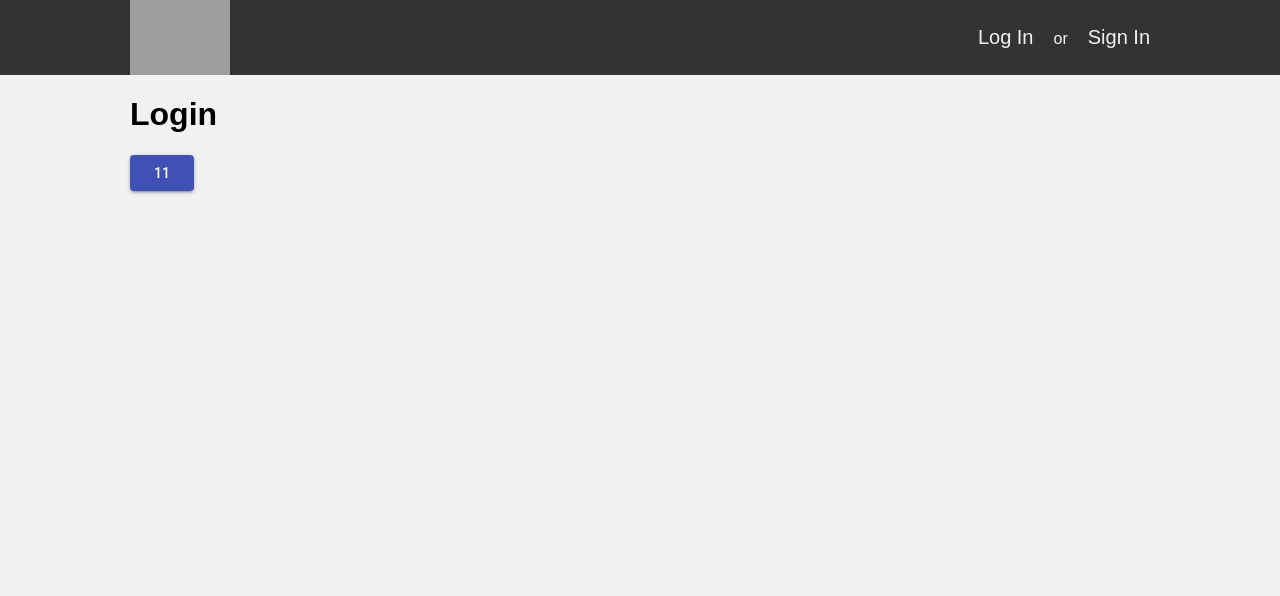
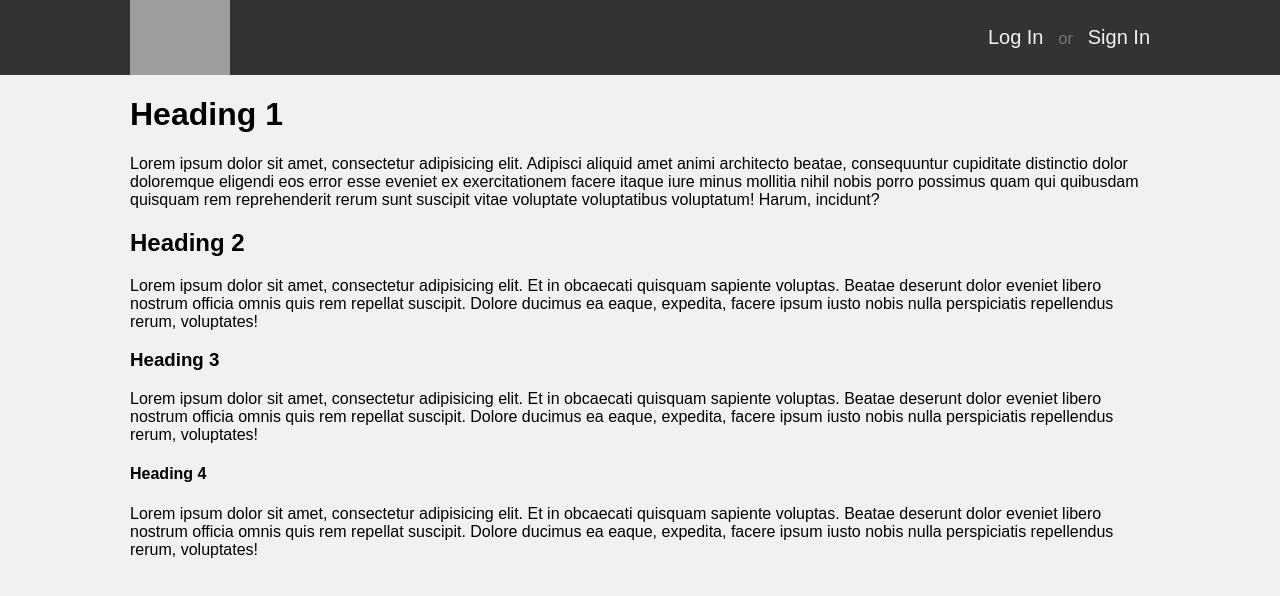
Before and after one commit to operbober/courgier-web, a React (Create React App) app: page / in a window 1280 px wide. Shown: the top 596 px of the page. Built offline with nearby package versions, Linux system fonts and the light colour scheme; grey boxes are pictures that could not be loaded; the HTML template or start-up script is replaced by a standard one.

Commit message:
minor fix

```diff
--- a/src/Containers/Header/Header.css
+++ b/src/Containers/Header/Header.css
@@ -22,7 +22,7 @@ a {
 }
 
 a:hover {
-    color: cyan;
+    color: #aaaaaa;
 }
 
 .nav {
@@ -36,5 +36,6 @@ a:hover {
 }
 
 .separate {
-    padding: 0 20px;
+    padding: 0 15px;
+    color: #777777;
 }
--- a/src/Containers/Header/Header.tsx
+++ b/src/Containers/Header/Header.tsx
@@ -1,4 +1,3 @@
-// import { Button } from '@material-ui/core';
 import * as React from 'react';
 import { NavLink } from 'react-router-dom';
 import './Header.css';
--- a/src/Pages/Home/Home.tsx
+++ b/src/Pages/Home/Home.tsx
@@ -1,4 +1,3 @@
-import { Button } from '@material-ui/core';
 import * as React from 'react';
 import './Home.css';
 
@@ -7,13 +6,23 @@ export default class Home extends React.Component {
     return (
         <React.Fragment>
           <div className="container">
-            <h1>Login</h1>
-            <Button
-                color="primary"
-                variant="contained"
-            >
-              11
-            </Button>
+            <h1>Heading 1</h1>
+            <p>Lorem ipsum dolor sit amet, consectetur adipisicing elit. Adipisci aliquid amet animi architecto beatae,
+              consequuntur cupiditate distinctio dolor doloremque eligendi eos error esse eveniet ex exercitationem
+              facere itaque iure minus mollitia nihil nobis porro possimus quam qui quibusdam quisquam rem reprehenderit
+              rerum sunt suscipit vitae voluptate voluptatibus voluptatum! Harum, incidunt?</p>
+            <h2>Heading 2</h2>
+            <p>Lorem ipsum dolor sit amet, consectetur adipisicing elit. Et in obcaecati quisquam sapiente voluptas.
+              Beatae deserunt dolor eveniet libero nostrum officia omnis quis rem repellat suscipit. Dolore ducimus ea
+              eaque, expedita, facere ipsum iusto nobis nulla perspiciatis repellendus rerum, voluptates!</p>
+            <h3>Heading 3</h3>
+            <p>Lorem ipsum dolor sit amet, consectetur adipisicing elit. Et in obcaecati quisquam sapiente voluptas.
+              Beatae deserunt dolor eveniet libero nostrum officia omnis quis rem repellat suscipit. Dolore ducimus ea
+              eaque, expedita, facere ipsum iusto nobis nulla perspiciatis repellendus rerum, voluptates!</p>
+            <h4>Heading 4</h4>
+            <p>Lorem ipsum dolor sit amet, consectetur adipisicing elit. Et in obcaecati quisquam sapiente voluptas.
+              Beatae deserunt dolor eveniet libero nostrum officia omnis quis rem repellat suscipit. Dolore ducimus ea
+              eaque, expedita, facere ipsum iusto nobis nulla perspiciatis repellendus rerum, voluptates!</p>
           </div>
         </React.Fragment>
     )
--- a/src/Pages/Login/Login.css
+++ b/src/Pages/Login/Login.css
@@ -1,10 +1,11 @@
 .login-form {
     background-color: #ffffff;
     max-width: 450px;
-    margin: 20px 0 0 auto;
+    margin: 100px auto 0;
     text-align: center;
     padding: 10px 20px 20px;
-    border-radius: 5px;
+    border-radius: 10px;
+    box-shadow: 0 0 10px 0 rgba(0,0,0, .5);
 }
 
 .input-holder {
--- a/src/Pages/Login/Login.tsx
+++ b/src/Pages/Login/Login.tsx
@@ -5,7 +5,6 @@ import {
 } from '@material-ui/core';
 import * as React from 'react';
 import './Login.css';
-
 
 export default class Login extends React.Component {
   public state = {
```
